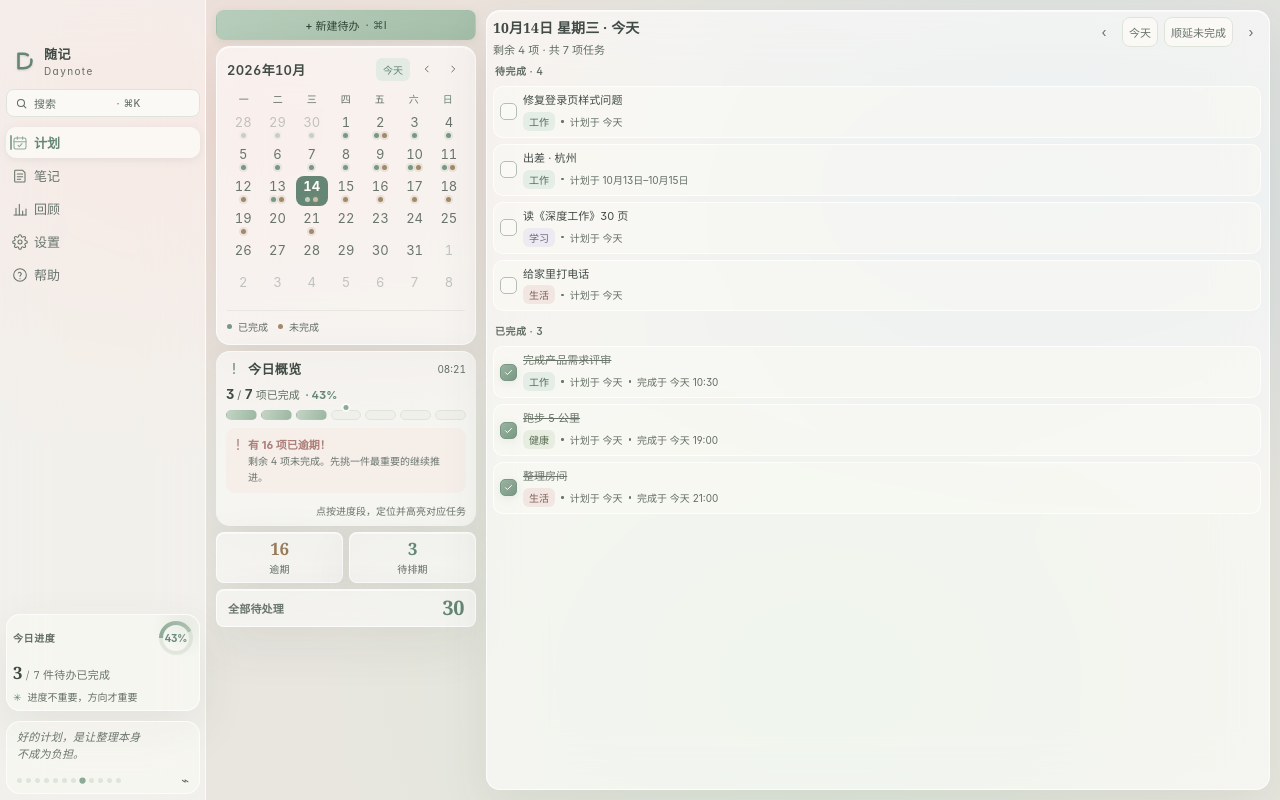
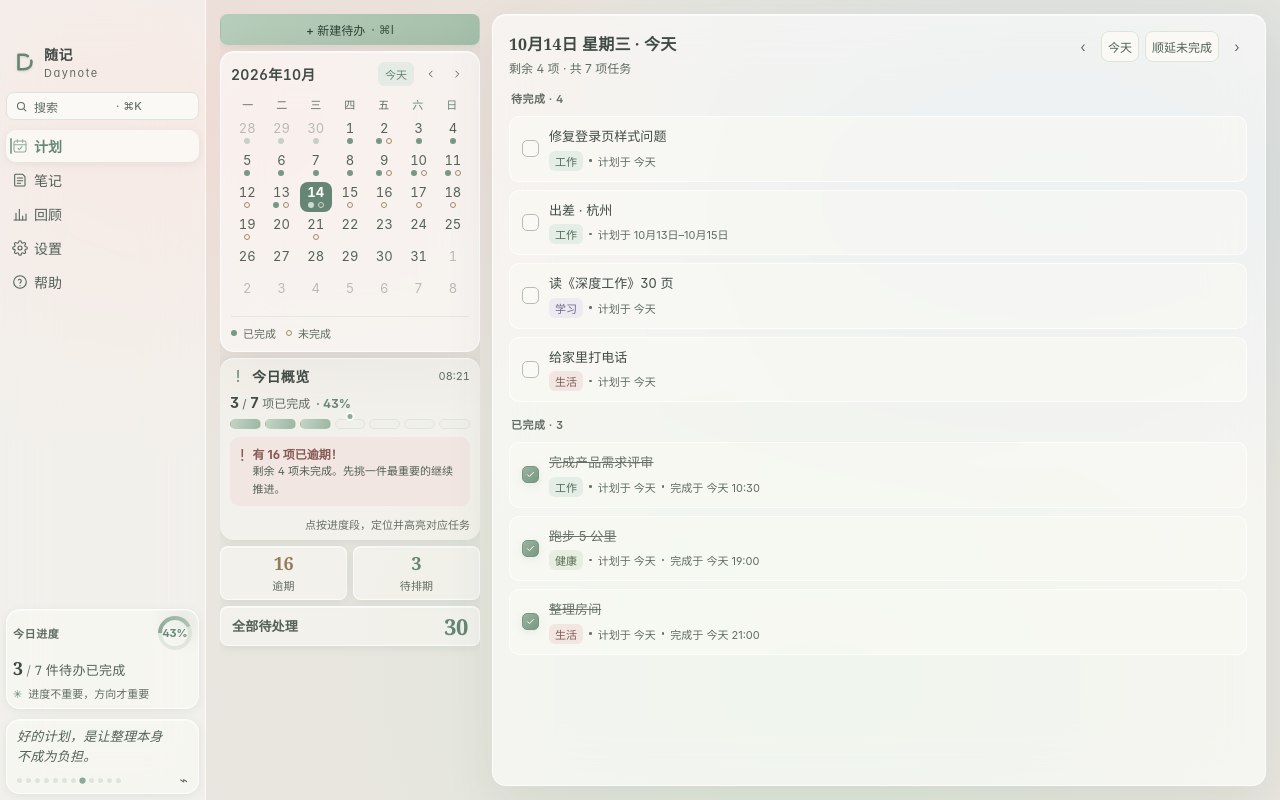
Before and after one commit to sanm00/Daynote, a React (Vite) app: page / in a window 1280 px wide. Built offline with nearby package versions, Linux system fonts and the light colour scheme.

Commit message:
style: 统一主题布局并优化深色配色与状态层次

```diff
--- a/src/main.tsx
+++ b/src/main.tsx
@@ -7,6 +7,7 @@ import './styles/warm-dark.css';
 import './styles/morandi.css';
 import './styles/appearance.css';
 import './styles/calendar.css';
+import './styles/layout.css';
 import { App } from '@/App';
 import { flushPersist, setupAutoPersist, useAppStore } from '@/store';
 
--- a/src/styles/appearance.css
+++ b/src/styles/appearance.css
@@ -68,3 +68,14 @@ html[data-theme="dark"] .theme-preview{filter:brightness(.8) saturate(.8)}
   .preview-nav{padding:10px 5px}
   .preview-content{padding:10px 7px}
 }
+
+/* Shared text hierarchy and warning semantics; each palette supplies its hues. */
+:root { --warning-text:#9c493c; }
+html[data-palette="warm"]:not([data-theme="dark"]) {
+  --muted:#696358;
+  --muted-2:#70695f;
+}
+html[data-theme="dark"] { --warning-text:var(--red); }
+.today-card.warn .today-notice { background:var(--red-soft); }
+.today-card.warn .today-notice :is(.today-notice-icon,.today-notice-title) { color:var(--warning-text); }
+.today-card.warn .today-notice .today-notice-copy { color:var(--text-2); }
--- a/src/styles/calendar.css
+++ b/src/styles/calendar.css
@@ -34,19 +34,20 @@ html[data-palette="warm"]:not([data-theme="dark"]) .cal-card {
   font-weight:700; opacity:1; box-shadow:none;
 }
 .cal-card .cal-grid .day:focus-visible { outline:2px solid var(--primary); outline-offset:1px; }
-.cal-card .cal-grid .day .dot-sm.done {
-  background:var(--green);
-  box-shadow:0 0 0 2px color-mix(in srgb,var(--green) 14%,transparent);
+/* Completion uses a filled dot; pending uses a ring, including on selected days. */
+.cal-card :is(.day-dots,.cal-legend) .dot-sm {
+  width:6px; height:6px; box-shadow:none;
 }
-.cal-card .cal-grid .day .dot-sm.undone {
-  background:var(--orange);
-  box-shadow:0 0 0 2px color-mix(in srgb,var(--orange) 16%,transparent);
+.cal-card :is(.day-dots,.cal-legend) .dot-sm.done { background:var(--green); }
+.cal-card :is(.day-dots,.cal-legend) .dot-sm.undone {
+  background:transparent; border:1.5px solid var(--orange);
 }
-.cal-card .cal-grid .day-dots { bottom:4px; gap:3px; }
-.cal-card .cal-grid .day .dot-sm { width:5px; height:5px; }
-.cal-card .cal-grid .day.selected .dot-sm.done { background:color-mix(in srgb,var(--green) 45%,var(--cal-selection-ink)); }
-.cal-card .cal-grid .day.selected .dot-sm.undone { background:color-mix(in srgb,var(--orange) 55%,var(--cal-selection-ink)); }
-html[data-palette="warm"]:not([data-theme="dark"]) .cal-card .day.selected .dot-sm.done { background:var(--green); }
-html[data-palette="warm"]:not([data-theme="dark"]) .cal-card .day.selected .dot-sm.undone { background:var(--orange); }
+.cal-card .cal-grid .day-dots { bottom:4px; gap:4px; }
+.cal-card .cal-grid .day.selected .dot-sm.done {
+  background:color-mix(in srgb,var(--green) 35%,var(--cal-selection-ink));
+}
+.cal-card .cal-grid .day.selected .dot-sm.undone {
+  background:transparent;
+  border-color:color-mix(in srgb,var(--orange) 35%,var(--cal-selection-ink));
+}
 .cal-card .cal-legend { gap:10px; margin-top:8px; padding-top:8px; }
-.cal-card .cal-legend .dot-sm { width:5px; height:5px; }
--- /dev/null
+++ b/src/styles/layout.css
@@ -0,0 +1,47 @@
+/* Shared reading sizes and layout across palettes and display modes. */
+:root {
+  --fs-2xs:11px;
+  --fs-xs:12px;
+  --fs-sm:13px;
+  --fs-base:14px;
+  --fs-lg:16px;
+  --fs-xl:18px;
+  --fs-2xl:22px;
+}
+.note-editor {
+  --fs-2xs:11px;
+  --fs-xs:12px;
+  --fs-sm:13px;
+  --fs-base:14px;
+  --fs-lg:16px;
+  --fs-xl:18px;
+  --fs-2xl:22px;
+}
+.page { padding:14px; gap:12px; }
+:is(.plan-layout,.notes-layout) { gap:12px; }
+.card { padding:16px; }
+.cal-card { padding:10px; }
+:is(.notes-side,.notes-main) { padding:16px; gap:10px; }
+.task { padding:10px 12px; gap:10px; }
+.task-title { line-height:1.5; }
+.task-list { gap:8px; }
+.panel-head { gap:12px; margin-bottom:8px; flex-wrap:wrap; }
+.panel-head-actions { flex-wrap:wrap; max-width:100%; }
+.note-item { padding:10px 12px; }
+.note-item-snippet { height:auto; line-height:1.5; }
+.note-content-input { line-height:1.75; }
+.settings-scroll { gap:12px; }
+
+/* Keep room for the task list and editor at the native minimum window width. */
+@media (min-width:861px) and (max-width:1120px) {
+  .side-col { width:180px; }
+  .plan-side { width:228px; }
+  .notes-side { width:240px; }
+  .page { padding:10px; }
+  .plan-main { padding:14px; }
+}
+
+/* Enlarged text must remain reachable in short windows and expanded quick add. */
+.side-col .sidebar { width:100%; }
+.plan-side { overflow-y:auto; }
+.plan-side > * { flex-shrink:0; }
--- a/src/styles/morandi.css
+++ b/src/styles/morandi.css
@@ -6,9 +6,9 @@
   --line:#dfe4da;
   --line-2:#e6e8e0;
   --text:#414b46;
-  --text-2:#69746c;
-  --muted:#626e63;
-  --muted-2:#697469;
+  --text-2:#536157;
+  --muted:#606c61;
+  --muted-2:#687166;
   --primary:#8da997;
   --primary-text:#658674;
   --primary-hover:#789883;
@@ -23,6 +23,7 @@
   --green:#789883;
   --green-soft:#e5ede7;
   --red:#ac7e79;
+  --warning-text:#895b55;
   --red-soft:#f1e6e1;
   --orange:#a18a68;
   --orange-soft:#eee8dc;
@@ -87,6 +88,7 @@ html[data-palette="morandi"][data-theme="dark"]{
   --green:#a3c0a8;
   --green-soft:#3d5144;
   --red:#d0aaa4;
+  --warning-text:var(--red);
   --red-soft:#54423f;
   --orange:#c8b496;
   --orange-soft:#4d493b;
@@ -212,12 +214,18 @@ html[data-palette="morandi"]:not([data-theme="dark"]) .check svg{stroke:#fffefa}
 }
 /* These panels do not contain viewport-positioned popovers. Keep the app shell
    and page containers unfiltered so date-picker positioning stays unchanged. */
-:where(html[data-palette="morandi"]) :is(.card,.notes-side,.today-card,.metric-card,.pending-card) {
+:where(html[data-palette="morandi"]) :is(.card,.notes-side) {
   background:var(--glass-panel);
   border-color:var(--glass-border);
   -webkit-backdrop-filter:blur(26px) saturate(125%);
   backdrop-filter:blur(26px) saturate(125%);
   box-shadow:inset 0 1px 0 var(--glass-highlight),var(--shadow);
+}
+/* Supporting cards sit close to the panel; only the main surfaces blur. */
+:where(html[data-palette="morandi"]) :is(.today-card,.metric-card,.pending-card,.side-card,.quote-card) {
+  background:var(--glass-tile);
+  border-color:var(--glass-border);
+  box-shadow:inset 0 1px 0 var(--glass-highlight),var(--control-shadow);
 }
 :where(html[data-palette="morandi"]) :is(.task,.side-card,.quote-card) {
   background:var(--glass-tile);
--- a/src/styles/warm-dark.css
+++ b/src/styles/warm-dark.css
@@ -1,13 +1,13 @@
-/* Warm dark mode: charcoal, terracotta and muted olive. */
+/* Warm dark mode: neutral charcoal surfaces with terracotta accents. */
 html[data-palette="warm"][data-theme="dark"] {
   color-scheme:dark;
-  --bg:#211d1a; --card:#2a2521;
-  --surface:#25201c; --surface-2:#312922; --surface-3:#40352b; --hover:#3d3026;
-  --line:#493d33; --line-2:#3c332c;
-  --text:#f1e8dd; --text-2:#d0c0b0; --muted:#b5a596; --muted-2:#a89889;
-  --primary:#d39a78; --primary-text:#edb595; --primary-hover:#e1ad8d;
-  --primary-soft:#483127; --on-primary:#2b1e17;
-  --grad-brand:linear-gradient(135deg,#e1ae8a,#cf9573);
+  --bg:#1e1f20; --card:#272829;
+  --surface:#232425; --surface-2:#2e2f30; --surface-3:#393a3b; --hover:#343536;
+  --line:#454647; --line-2:#393a3b;
+  --text:#e9e8e6; --text-2:#c6c4c1; --muted:#aaa7a3; --muted-2:#9d9995;
+  --primary:#cf947f; --primary-text:#e4ad98; --primary-hover:#ddb09d;
+  --primary-soft:#42312c; --on-primary:#291f1c;
+  --grad-brand:linear-gradient(135deg,#dfaa96,#c98e78);
   --grad-check:linear-gradient(135deg,#a2ae84,#87976d);
   --grad-accent:var(--grad-brand);
   --green:#9dad83; --green-soft:#323b28;
@@ -21,9 +21,9 @@ html[data-palette="warm"][data-theme="dark"] {
   --overdue-bg:#372d23; --overdue-border:#5b4631; --overdue-accent:#c59d6b; --overdue-text:#e4bf90;
 }
 html[data-palette="warm"][data-theme="dark"] body {
-  background:radial-gradient(ellipse at 15% 10%,#322720,transparent 60%),#211d1a;
+  background:var(--bg);
 }
-html[data-palette="warm"][data-theme="dark"] .check { border-color:#6b5a48; }
+html[data-palette="warm"][data-theme="dark"] .check { border-color:#686561; }
 html[data-palette="warm"][data-theme="dark"] .task.is-done .check { border-color:var(--green); }
 html[data-palette="warm"][data-theme="dark"] .today-seg.all-done { background:var(--grad-check); }
 html[data-palette="warm"][data-theme="dark"] .side-ring.full { background:conic-gradient(from -90deg,var(--green),var(--green) 100%); }
@@ -31,6 +31,6 @@ html[data-palette="warm"][data-theme="dark"] :is(.badge,.btn.danger) { backgroun
 html[data-palette="warm"][data-theme="dark"] .btn.danger:hover { background:var(--red); color:var(--on-primary); }
 html[data-palette="warm"][data-theme="dark"] .note-item.active .note-item-time { color:var(--muted); }
 html[data-palette="warm"][data-theme="dark"] :is(.toast,.save-now) { background:var(--grad-brand); color:var(--on-primary); }
-html[data-palette="warm"][data-theme="dark"] ::-webkit-scrollbar-thumb { background-color:#544538; }
-html[data-palette="warm"][data-theme="dark"] ::-webkit-scrollbar-thumb:hover { background-color:#72604e; }
+html[data-palette="warm"][data-theme="dark"] ::-webkit-scrollbar-thumb { background-color:#505152; }
+html[data-palette="warm"][data-theme="dark"] ::-webkit-scrollbar-thumb:hover { background-color:#696a6b; }
 html[data-palette="warm"][data-theme="dark"] .btn.primary .btn-hint { color:var(--on-primary); opacity:.8; }
```
Also changed, not shown: 7 other files (tests, documents, lock files or other folders).
